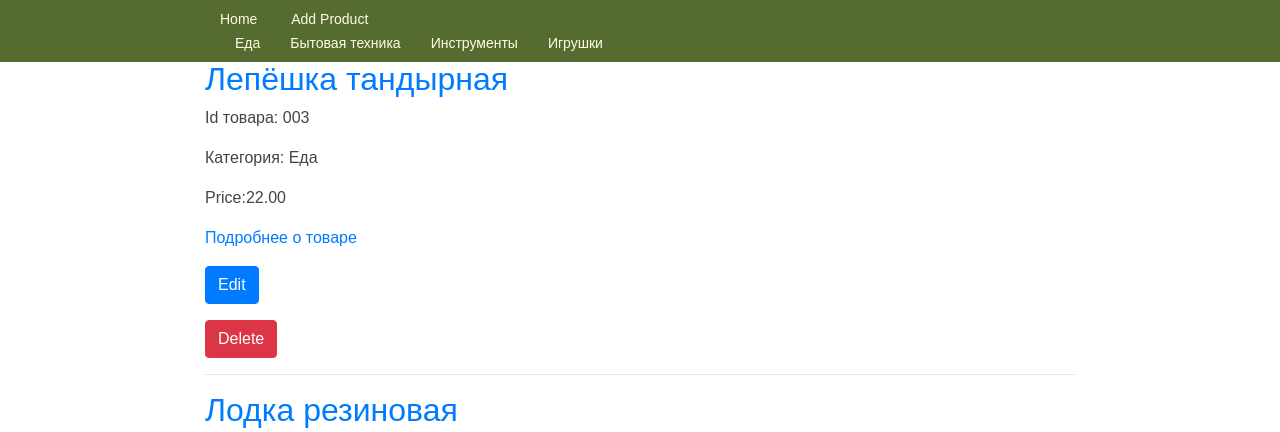
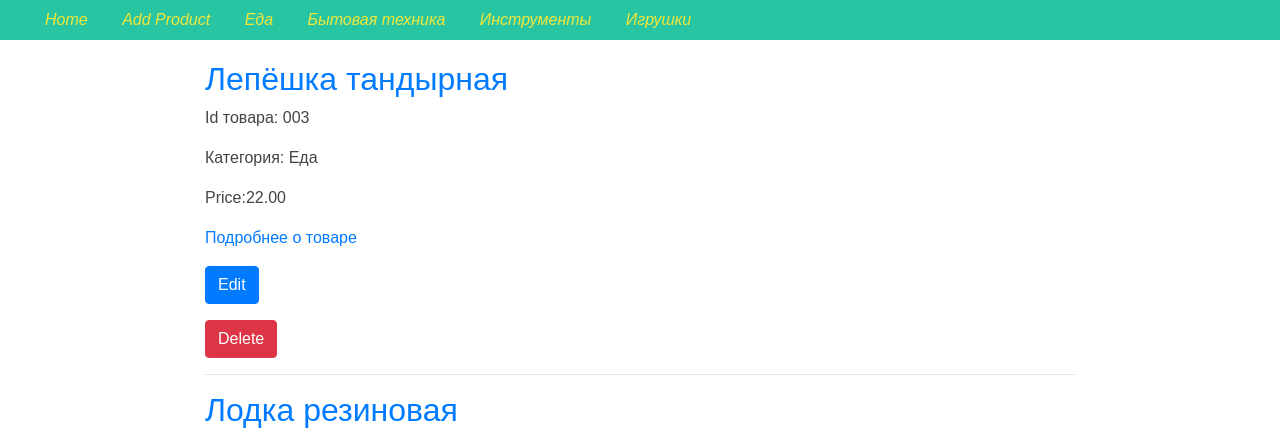
Before and after one commit to aizh-pro/shop, a Django app: page / in a window 1280 px wide. Shown: the top 432 px of the page. Run offline with Django 3.2, Linux system fonts and the light colour scheme; data comes from the database, SQL or seed files in the repository; some libraries are stand-ins or nearby versions.

Commit message:
изменение цвета, навбар

```diff
--- a/source/webapp/static/css/style.css
+++ b/source/webapp/static/css/style.css
@@ -14,7 +14,7 @@ body {
 
 .navbar {
     display: block;
-    background: darkolivegreen;
+    background: #28C5A3;
     position: fixed;
     top: 0;
     right: 0;
@@ -25,12 +25,14 @@ body {
 }
 
 .menu {
-    font-size: 14px;
+    font-size: 16px;
     line-height: 1;
     padding: 0;
     margin: 0;
     display: inline-block;
-    color: #fffee8;
+    color: #F2E638;
+    font-style: oblique;
+    font-weight: unset;
 }
 
 .menu li {
--- a/source/webapp/templates/base.html
+++ b/source/webapp/templates/base.html
@@ -14,13 +14,13 @@
 </head>
 <body>
 <nav class="navbar">
-    <div class="container">
+
         <ul class="menu">
             <li><a href="{% url 'index' %}">Home</a></li>
             <li><a href="{% url 'product_create' %}">Add Product</a></li>
             {% block menu %}{% endblock %}
         </ul>
-    </div>
+
 </nav>
 <div class="container">
     {% block content %}{% endblock %}
--- a/source/webapp/templates/index.html
+++ b/source/webapp/templates/index.html
@@ -1,8 +1,7 @@
 {% extends 'base.html' %}
 
 {% block menu %}
-    <div class="container inline-block">
-<ul class="nav justify-content-end">
+
   <li class="nav-item">
     <a class="nav-link active" href="#">Еда</a>
   </li>
@@ -15,13 +14,17 @@
   <li class="nav-item">
       <a class="nav-link" href="#">Игрушки</a>
   </li>
-</ul>
-    </div>
+
+
 {% endblock %}
 {% block content %}
     <form>
+        {% if is_paginated %}
+            {% include 'partial/pagination.html' %}
+            {% endif %}
        {% for product in products %}
             <h2><a href="{% url 'product_view' product.pk %}">{{ product.name }}</a></h2>
+
            <p>Id товара: 00{{ product.pk }}</p>
             <p>Категория: {{ product.get_category_display }}</p>
         <p> Price:{{ product.price}}</p>
```
Also changed, not shown: source/webapp/templates/partial/pagination.html (added, +22 -0 lines).
